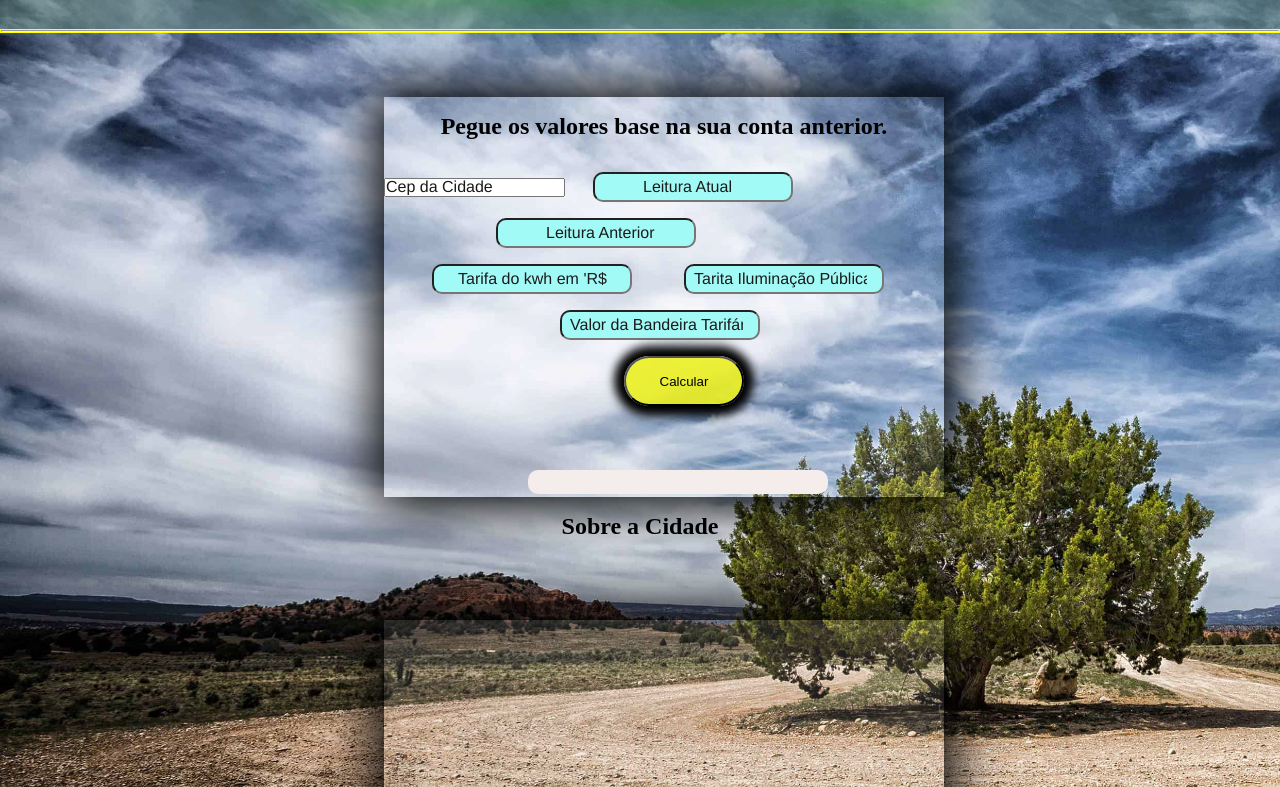
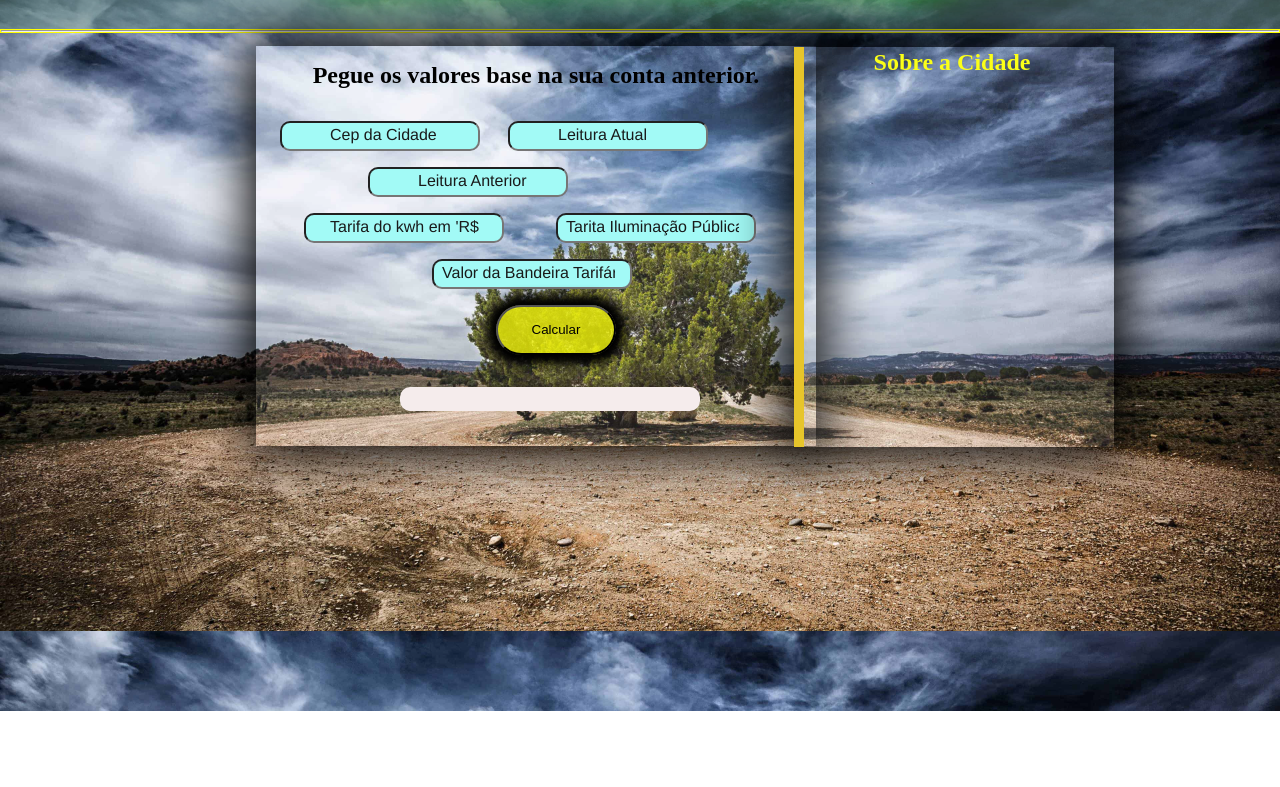
Before and after one commit to iesusdeveloper/ProjetoPreivsaoDoValorDeEnergia, a plain HTML site: page index.html in a window 1280 px wide. Shown: the part 89-876 px from the top of the page. After the commit the page ends 800 px from the top, so only its background shows below. Drawn offline with Linux system fonts and the light colour scheme.

Commit message:
Update style.css

```diff
--- a/style.css
+++ b/style.css
@@ -29,13 +29,43 @@ header h1{
     text-align: center;
 
 }
-section{
-    margin: 5% 10% 0% 30%;
-    display: inline-block;
+#sections{
+    display: flex;
+}
+#section1{
+    margin: 1% 10% 0% 20%;
     background:rgba(207, 207, 207, 0.116);
     width: 35rem;
     height: 25rem;
     box-shadow: 0px 1px 50px 10px;
+}
+#section2{
+    margin: -14% 10% 0% -47%;
+    background:rgba(207, 207, 207, 0.116);
+    border-left: 10px solid #e7c52a;
+    width: 20rem;
+    height: 25rem;
+    box-shadow: 0px 1px 50px 10px;
+}
+#dadosCidade{
+    display: inline-block;
+    margin: 15% 10% 0% 5%;
+    padding-left: 1rem;
+    line-height: 3;
+    background-color: #32f5079a;
+    width: 18rem;
+}
+#infoCidade{
+    margin-left: -18rem;
+    color: #fbff18;
+}
+#inseriCep{
+    width: 200px;
+    height: 30px;
+    margin: 1rem 0 0 1.5rem;
+    padding-left: 3rem;
+    background-color: #a2faf6;
+    border-radius: 10px;
 }
 #inputleiat{
     width: 200px;
@@ -100,7 +130,7 @@ h2{
     color: rgb(10, 14, 2);
     text-align: center;
     font-family: 'Trebuchet MS', 'Lucida Sans Unicode', 'Lucida Grande', 'Lucida Sans', Arial, sans-serif;
-    margin: 4rem 0rem 0rem 9rem;
+    margin: 2rem 0rem 0rem 9rem;
     padding: 0.5rem 0.5rem 1rem 0.5rem;
     width: 300px;
     background-color: rgb(245, 236, 236);
```
